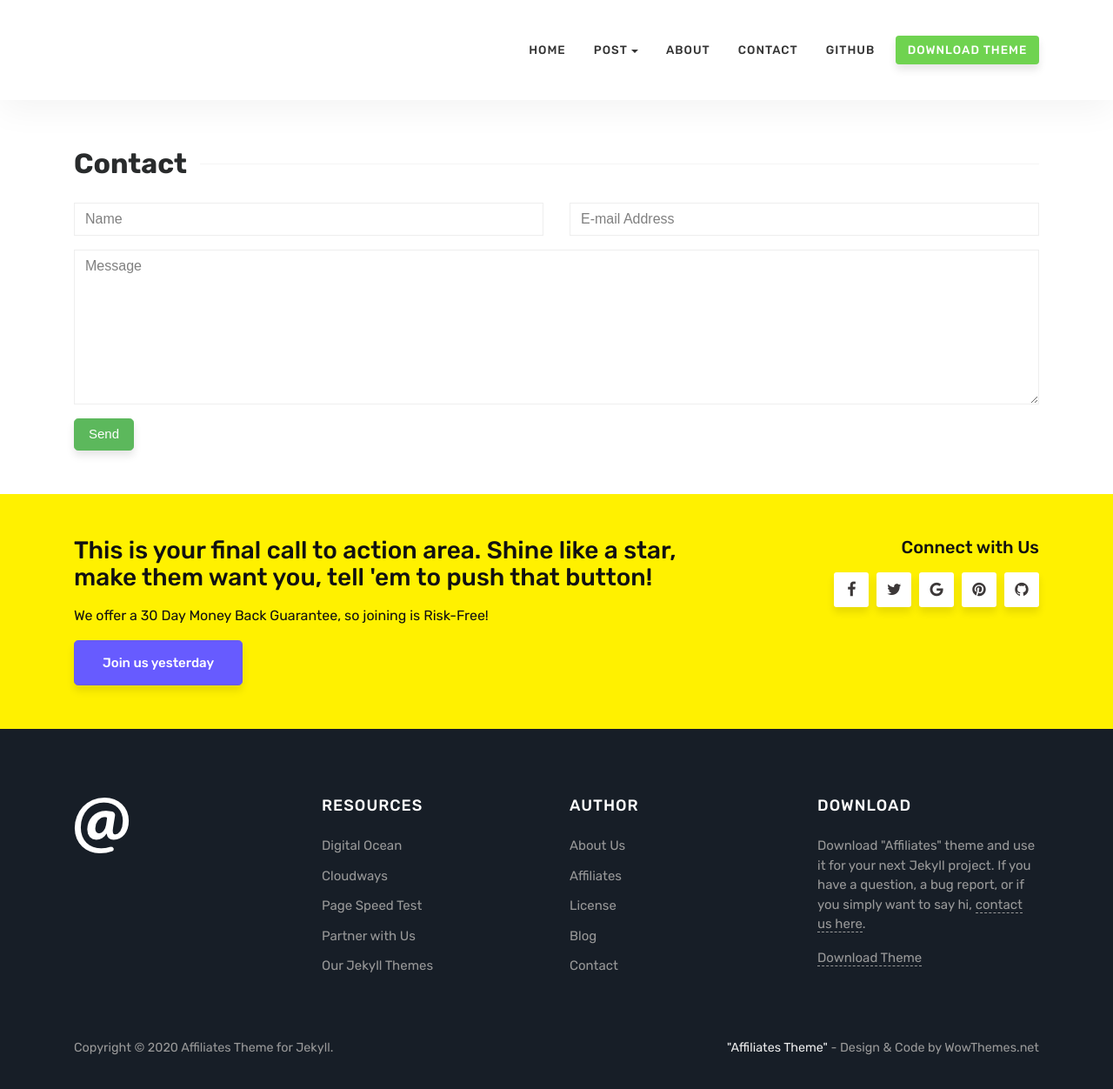
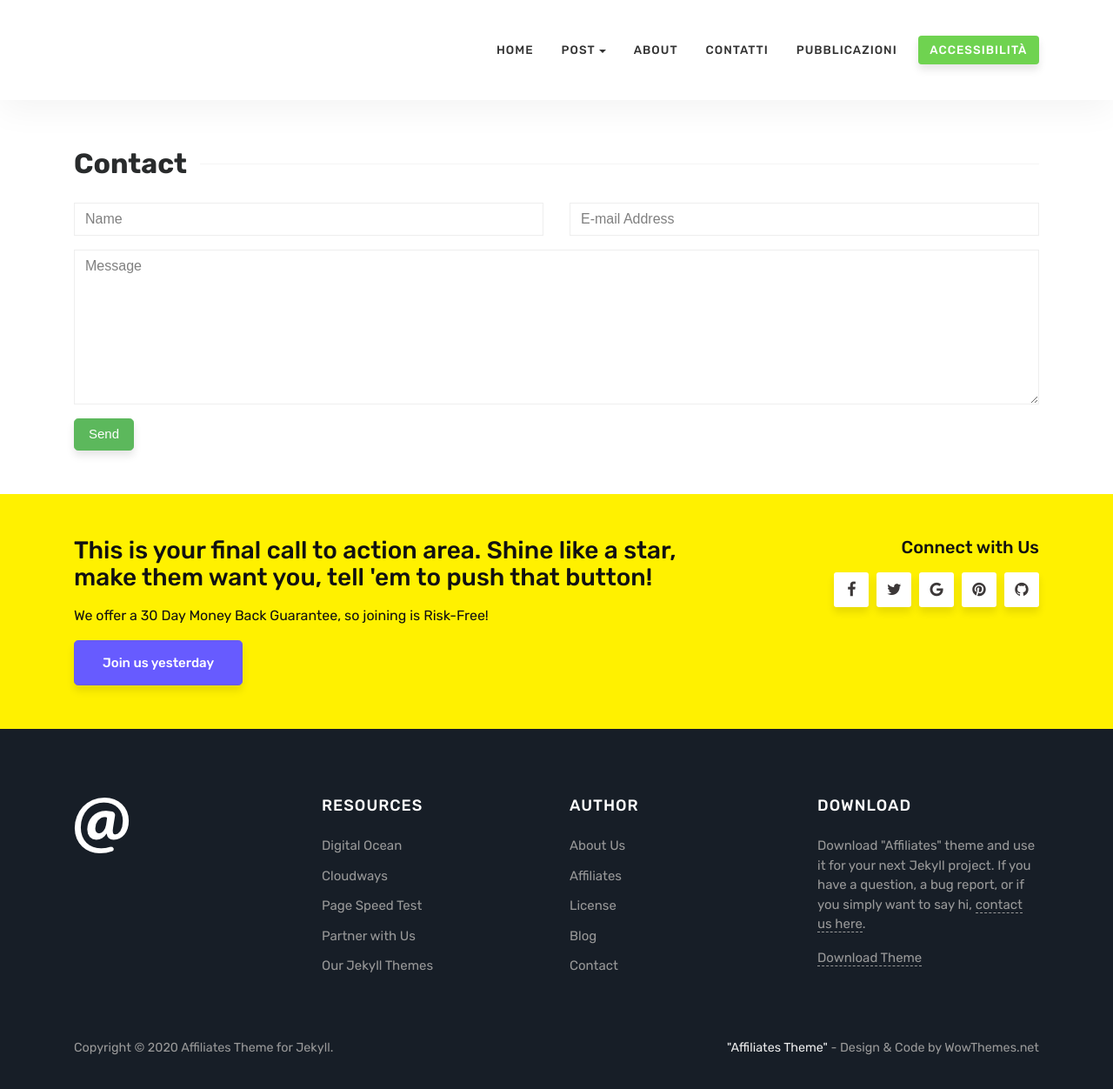
Before and after one commit to valrem93/SantIlarioeilBrenta_test, a Jekyll site: the page built from docs/contact.html, in a window 1280 px wide and 1261 px high. Shown: the top 1252 px of the window at 87% size. Built offline with Jekyll 4.4.1, drawn with Linux system fonts in a browser that asks for light colours.

Commit message:
Update default.html

```diff
--- a/docs/_layouts/default.html
+++ b/docs/_layouts/default.html
@@ -73,16 +73,16 @@
                 </li>
 
                 <li class="nav-item">
-                    <a class="nav-link" href="{{ site.baseurl }}/contact">Contact</a>
+                    <a class="nav-link" href="{{ site.baseurl }}/contact">Contatti</a>
                 </li>
 
                  <li class="nav-item">
-                    <a target="_blank" class="nav-link" href="https://github.com/wowthemesnet/affiliates-jekyll-theme">Github</a>
+                    <a target="_blank" class="nav-link" href="https://www.insegnadelgiglio.it/prodotto/paesaggi-artificiali-a-venezia/">Pubblicazioni</a>
                 </li>
 
 
                 <li class="nav-item">
-                    <a class="nav-link highlight" href="https://github.com/wowthemesnet/affiliates-jekyll-theme/archive/master.zip">Download Theme</a>
+                    <a class="nav-link highlight" href="https://www.insegnadelgiglio.it/prodotto/paesaggi-artificiali-a-venezia/">Accessibilità</a>
                 </li>
 
             </ul>
```
